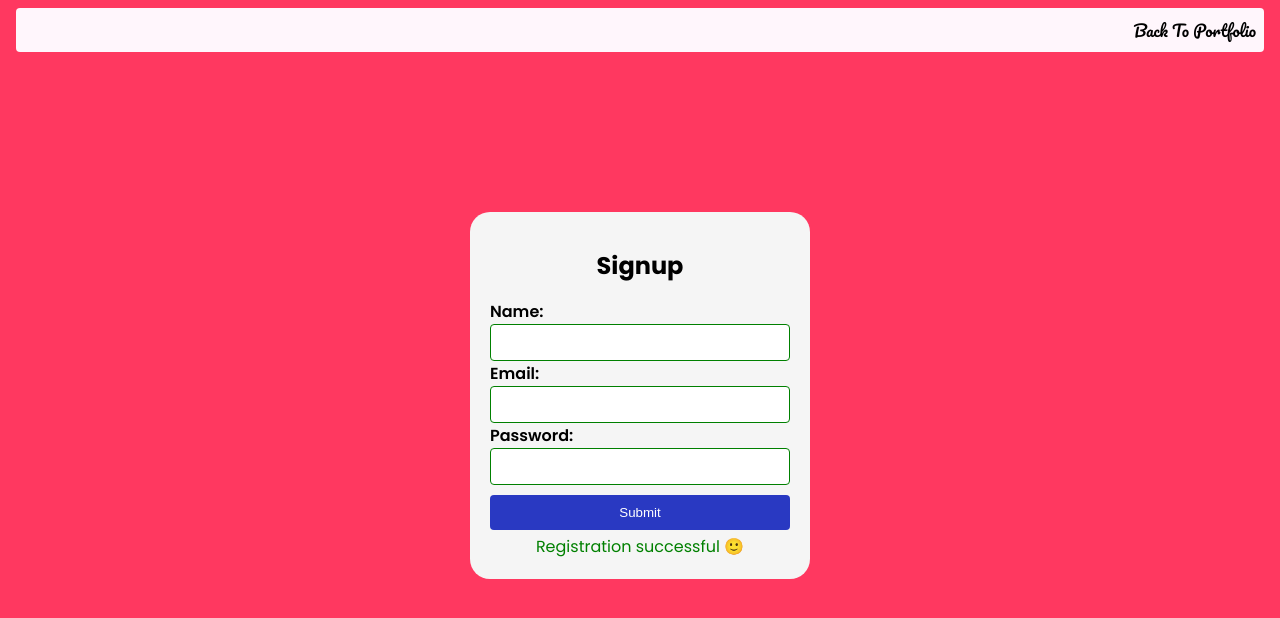
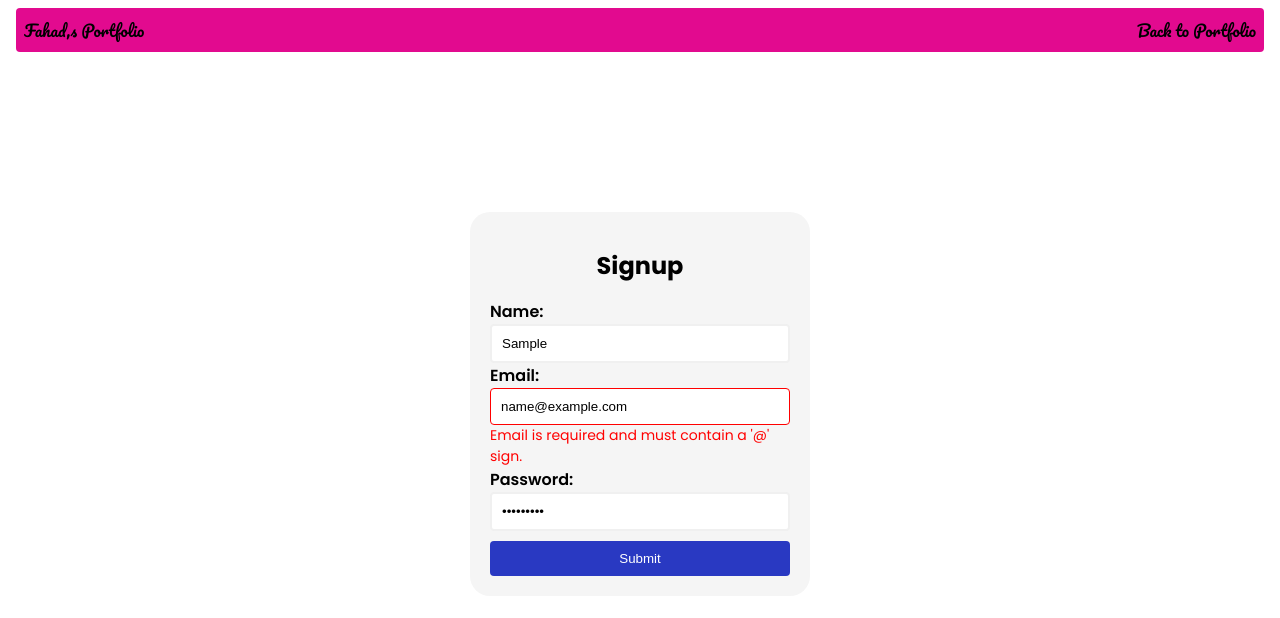
Before and after one commit to fahad1135/reactrepo, a plain HTML site: page signup.html in a window 1280 px wide. Both pictures are taken after typing "Sample", "name@example.com", "Sample123" into the empty fields and a click on the button "Submit". Drawn offline with Linux system fonts and the light colour scheme; a web font is replaced by a local one.

Commit message:
reset name and email validation

```diff
--- a/Script.js
+++ b/Script.js
@@ -16,8 +16,8 @@ function formValidation() {
   emailError.innerHTML = "";
   passwordError.innerHTML = "";
   let isValid = true;
-  if (name.value.trim() === "") {
-    displayError("Name is Required", nameError, name);
+  if (!isNameValid(name.value.trim())) {
+    displayError("Name is Required(Please use letters only)", nameError, name);
 
     isValid = false;
   }
@@ -43,8 +43,12 @@ function formValidation() {
     clearErrorStyling();
   }
 }
+function isNameValid(name) {
+  const nameRegex = /^[a-zA-Z ]+$/;
+  return nameRegex.test(name);
+}
 function isValidEmail(email) {
-  const emailRegex = /^[^\s@]+@[^\s@]+\.[^\s@]+$/;
+  const emailRegex = /^[a-zA-Z]+\d+@/;
   return emailRegex.test(email);
 }
 
--- a/signup.css
+++ b/signup.css
@@ -1,11 +1,11 @@
 @import url("https://fonts.googleapis.com/css2?family=Pacifico&family=Poppins:ital,wght@0,100;0,200;0,300;0,400;0,500;0,600;0,700;0,800;0,900;1,100;1,200;1,300;1,400;1,500;1,600;1,700;1,800;1,900&family=Roboto:ital,wght@0,100;0,300;0,400;0,500;0,700;0,900;1,100;1,300;1,400;1,500;1,700;1,900&family=Style+Script&display=swap");
 
 body {
-  background-color: #ff3860;
+  /* background-color: #ff3860; */
   font-family: "Poppins", sans-serif;
 }
 nav {
-  background-color: rgb(255, 246, 252);
+  background-color: rgb(226, 10, 143);
   padding: 8px;
   margin: 8px;
   border-radius: 4px;
--- a/signup.html
+++ b/signup.html
@@ -10,10 +10,10 @@
     <nav>
       <div class="navigation">
         <div class="nav-name">
-          <a href="index.html"></a>
+          <a href="index.html">Fahad,s Portfolio</a>
         </div>
         <div class="nav-link">
-          <a href="index.html">Back To Portfolio</a>
+          <a href="index.html">Back to Portfolio</a>
         </div>
       </div>
     </nav>
--- a/style.css
+++ b/style.css
@@ -6,8 +6,8 @@
   box-sizing: border-box;
 }
 body {
-  width: 100vw;
-  height: 90vh;
+  width: 100%;
+  height: 85%;
 }
 
 nav {
```
Also changed, not shown: index.html (+1 -4 lines), assets/images/Fahad.jpg (renamed from assets/images/WhatsApp Image 2024-01-17 at 16.58.00_ef258ba7.jpg).
